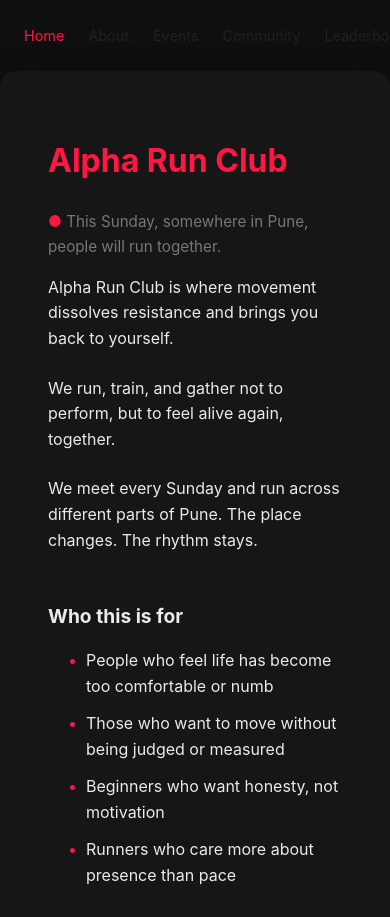
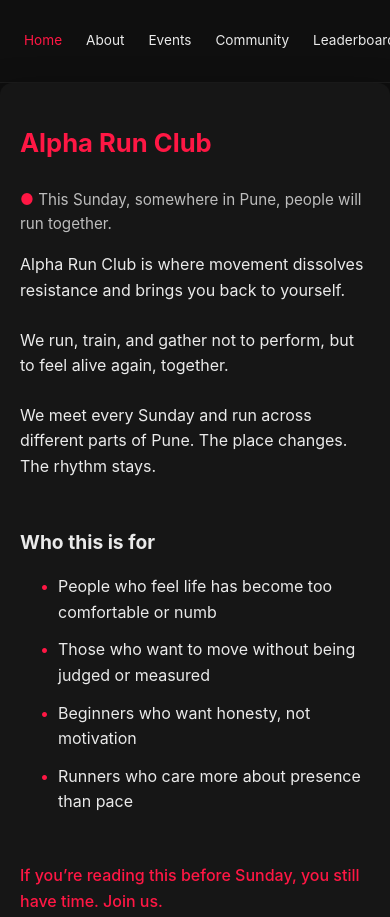
Before and after one commit to dev491999/alpha-runclub.in, a plain HTML site: page index.html in a window 390 px wide. Shown: the top 917 px of the page. Drawn offline with Linux system fonts and the dark colour scheme.

Commit message:
Improve mobile-first layout and refine dark mode experience
- Adjust main padding and typography for small screens
- Improve mobile navigation wrapping and touch comfort
- Refine dark mode colors, surfaces, and borders for depth
- Ensure Sunday rhythm and key text remain readable in dark mode

```diff
--- a/assets/css/main.css
+++ b/assets/css/main.css
@@ -138,7 +138,7 @@ ul li::before{
 /* Dark mode */
 
 @media (prefers-color-scheme: dark) {
-  body{
+   body{
     background:#0f0f0f;
     color:#eaeaea;
   }
@@ -148,13 +148,41 @@ ul li::before{
     box-shadow:0 12px 32px rgba(0,0,0,.6);
   }
 
-  nav a{
-    text-decoration:none;
-  color:var(--text);
-  font-size:0.9rem;
+  header{
+    border-bottom:1px solid rgba(255,255,255,.06);
   }
 
-nav a:hover{
-  color:var(--primary);
+  footer{
+    border-top:1px solid rgba(255,255,255,.08);
+    color:#aaa;
+  }
+
+  nav a{
+    color:#eaeaea;
+  }
+
+  nav a:hover{
+    color:var(--primary);
+  }
+    .now{
+    color:#bdbdbd;
+  }
+}
+/* Responsive design */
+@media (max-width: 640px) {
+  main{
+    padding:40px 20px;
+    border-radius:12px;
+  }
+
+  nav a{
+    font-size:0.85rem;
+    padding:6px 0;
+  }
+   h1{
+    font-size:1.6rem;
+  }
+  p{
+  max-width:65ch;
 }
 }
```
